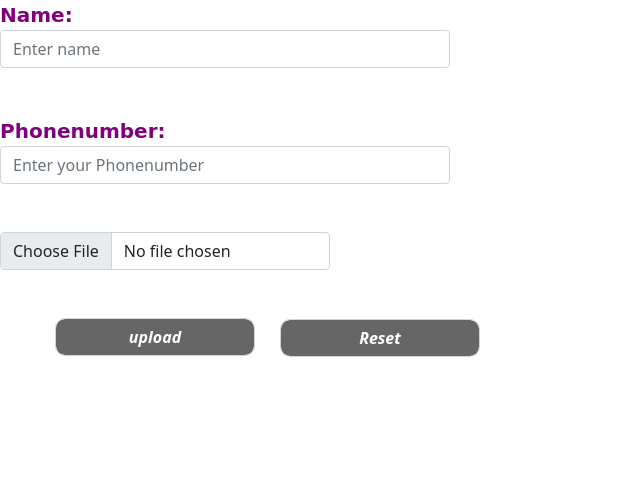
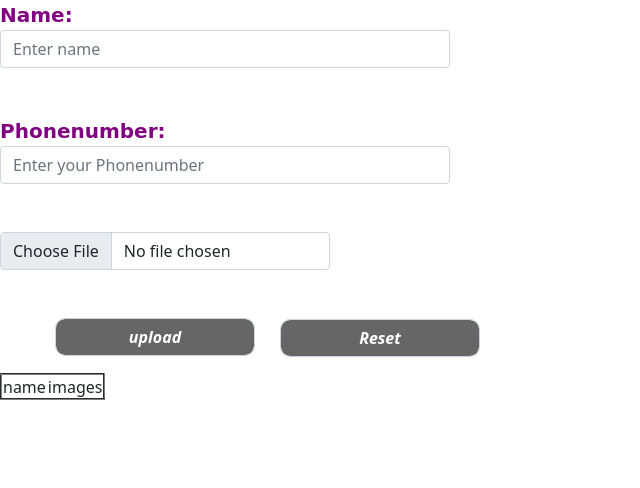
Before and after one commit to Sadath136/letsee, a Django app: page / in a window 1280 px wide. Shown: the top 488 px of the page, without its empty margins (0-640 px from the left). Run offline with Django 3.2, Linux system fonts and the light colour scheme; data that the repository does not hold is empty; some libraries are stand-ins or nearby versions.

Commit message:
Update homepage.html

```diff
--- a/templates/Commerce/homepage.html
+++ b/templates/Commerce/homepage.html
@@ -88,8 +88,26 @@
             <input type="submit" class="form-control" value="upload" id="submit">
             <input id="reset" class="form-control" type="reset" class="form-control"/>
         </form>
-        {% for i in info %}
-             <h1>{{i.name}}<h2>                                                                      <h1>{{i.name}}</h1>
-        {% endfor %}
+       <table id="letsee" border="2">
+            <thead>
+                <tr>
+                    <td>
+                        name
+                    </td>
+                    <td>
+                        images
+                    </td>
+                </tr>
+            </thead>
+            <tbody>
+
+                <tr>
+                    {% for i in infoi %}
+                    <td>{{i.1}}</td>
+                    <td><img src="https://form-deployment.s3.us-east-2.amazonaws.com/{{i.3}}" height="200" width="200"> </td>
+                </tr>
+                    {% endfor %}
+            </tbody>
+        </table>
     </body>
 </html>
```
